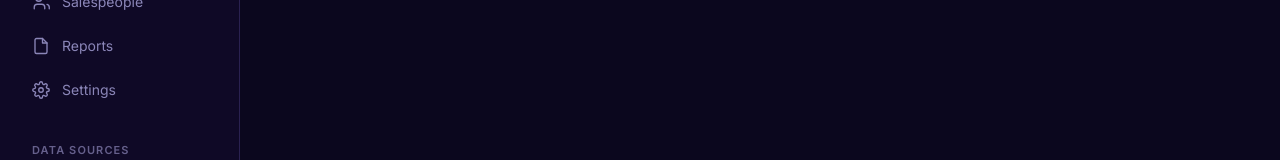
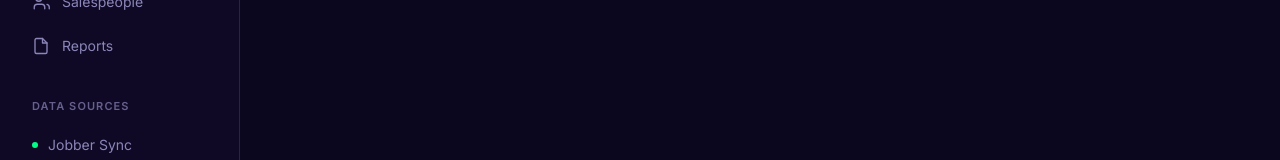
Before and after one commit to devincicodes101-commits/pacific-dashboard, a Next.js app: page / in a window 1280 px wide. Shown: the part 200-360 px from the top of the page. Built offline with nearby package versions, Linux system fonts and the light colour scheme; no server answers.

Commit message:
Remove Settings from sidebar (no destination)

```diff
--- a/components/Sidebar.tsx
+++ b/components/Sidebar.tsx
@@ -8,14 +8,11 @@ const IconGrid = () => (<svg {...base}><rect x="3" y="3" width="7" height="7" rx
 const IconChart = () => (<svg {...base}><path d="M3 3v18h18" /><path d="M7 14l4-4 3 3 5-6" /></svg>);
 const IconUsers = () => (<svg {...base}><path d="M17 21v-2a4 4 0 0 0-4-4H7a4 4 0 0 0-4 4v2" /><circle cx="9" cy="7" r="4" /><path d="M23 21v-2a4 4 0 0 0-3-3.87" /></svg>);
 const IconDoc = () => (<svg {...base}><path d="M14 2H6a2 2 0 0 0-2 2v16a2 2 0 0 0 2 2h12a2 2 0 0 0 2-2V8z" /><polyline points="14 2 14 8 20 8" /></svg>);
-const IconCog = () => (<svg {...base}><circle cx="12" cy="12" r="3" /><path d="M19.4 15a1.65 1.65 0 0 0 .33 1.82l.06.06a2 2 0 1 1-2.83 2.83l-.06-.06a1.65 1.65 0 0 0-1.82-.33 1.65 1.65 0 0 0-1 1.51V21a2 2 0 0 1-4 0v-.09A1.65 1.65 0 0 0 9 19.4a1.65 1.65 0 0 0-1.82.33l-.06.06a2 2 0 1 1-2.83-2.83l.06-.06a1.65 1.65 0 0 0 .33-1.82 1.65 1.65 0 0 0-1.51-1H3a2 2 0 0 1 0-4h.09A1.65 1.65 0 0 0 4.6 9a1.65 1.65 0 0 0-.33-1.82l-.06-.06a2 2 0 1 1 2.83-2.83l.06.06a1.65 1.65 0 0 0 1.82.33H9a1.65 1.65 0 0 0 1-1.51V3a2 2 0 0 1 4 0v.09a1.65 1.65 0 0 0 1 1.51 1.65 1.65 0 0 0 1.82-.33l.06-.06a2 2 0 1 1 2.83 2.83l-.06.06a1.65 1.65 0 0 0-.33 1.82V9a1.65 1.65 0 0 0 1.51 1H21a2 2 0 0 1 0 4h-.09a1.65 1.65 0 0 0-1.51 1z" /></svg>);
-
 const NAV = [
   { key: 'dashboard', label: 'Dashboard', icon: <IconGrid />, target: 'top' },
   { key: 'analytics', label: 'Analytics', icon: <IconChart />, target: 'analytics' },
   { key: 'salespeople', label: 'Salespeople', icon: <IconUsers />, target: 'salespeople' },
   { key: 'reports', label: 'Reports', icon: <IconDoc />, target: 'trend' },
-  { key: 'settings', label: 'Settings', icon: <IconCog />, target: 'top' },
 ];
 
 const PROJECTS = ['Jobber Sync', 'QuickBooks Sync'];
```
